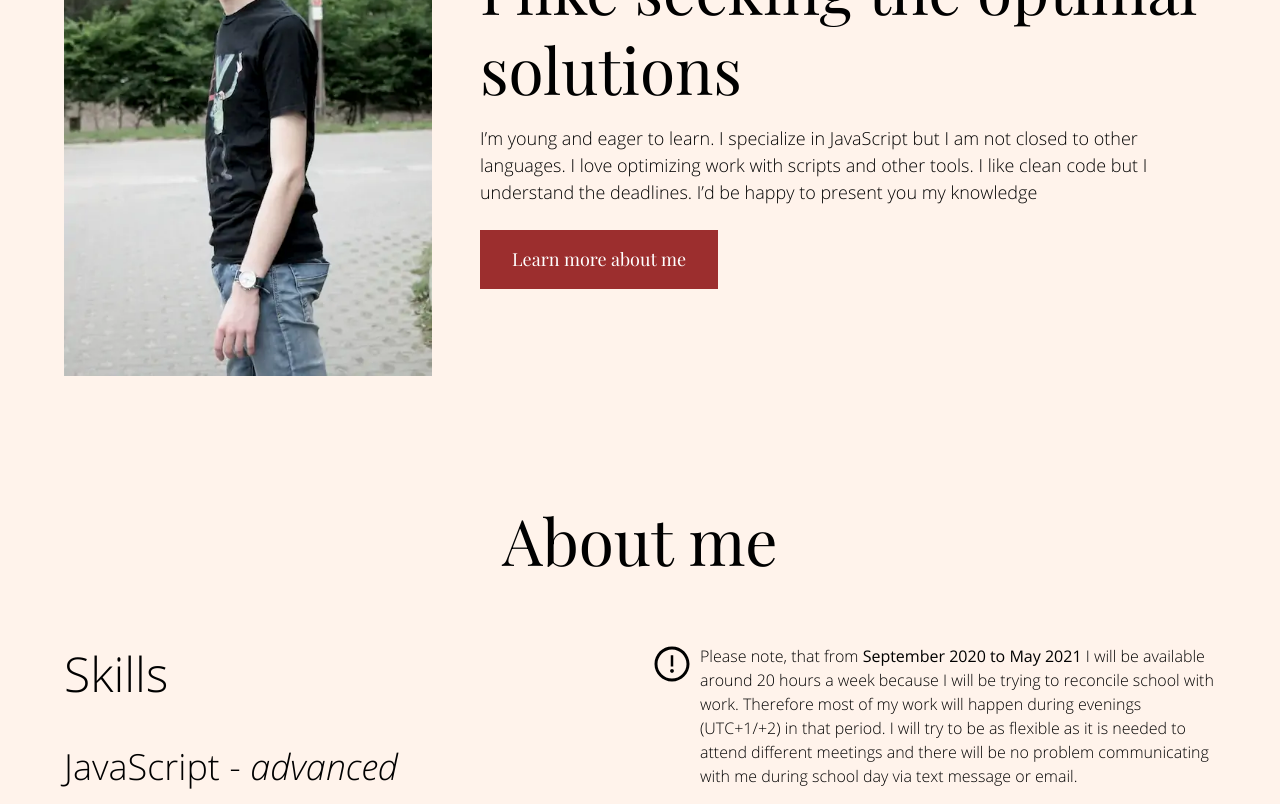
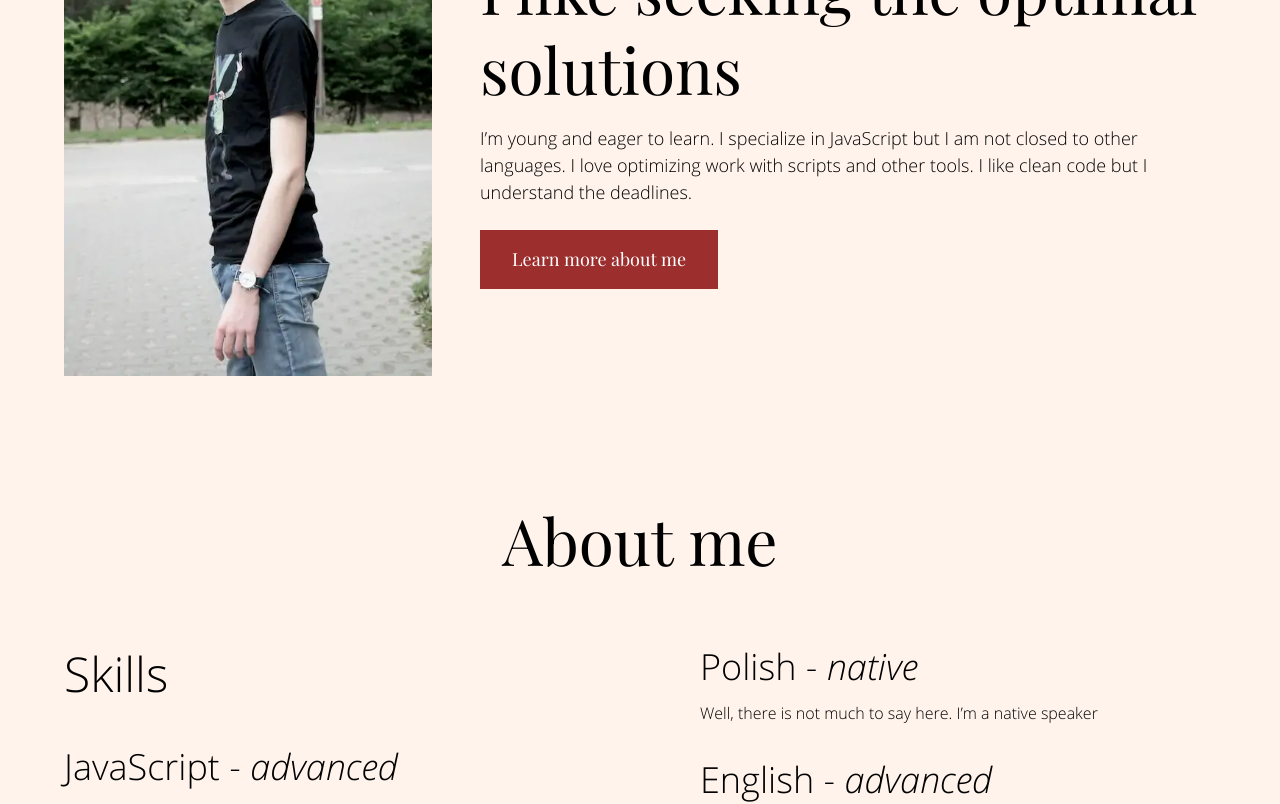
Before and after one commit to filipw01/filip-wachowiak, a Next.js app: page / in a window 1280 px wide. Shown: the part 300-1104 px from the top of the page. Built offline with nearby package versions, Linux system fonts and the light colour scheme.

Commit message:
Remove notice

```diff
--- a/components/Notice.js
+++ /dev/null
@@ -1,21 +0,0 @@
-import React from "react";
-
-export default function Notice({ className }) {
-  return (
-    <div className={`flex md:flex-row flex-col items-start mb-10 ${className}`}>
-      <img
-        src="/images/exclamation.svg"
-        alt=""
-        className="w-12 mx-auto mb-4 md:w-10 md:mr-2 md:ml-0"
-      />
-      <p>
-        Please note, that from <b>September 2020 to May 2021</b> I will be
-        available around 20 hours a week because I will be trying to reconcile
-        school with work. Therefore most of my work will happen during evenings
-        (UTC+1/+2) in that period. I will try to be as flexible as it is needed
-        to attend different meetings and there will be no problem communicating
-        with me during school day via text message or email.
-      </p>
-    </div>
-  );
-}
--- a/components/sections/AboutSection.js
+++ b/components/sections/AboutSection.js
@@ -1,13 +1,11 @@
 import React from "react";
 import Container from "../base/Container";
 import BaseHeading from "../base/BaseHeading";
-import Notice from "../Notice";
 
 const AboutSection = React.forwardRef(({ skills, languages }, ref) => (
   <Container ref={ref}>
     <BaseHeading className="mb-8 text-center md:mb-16">About me</BaseHeading>
     <div className="flex flex-col md:flex-row">
-      <Notice className="md:hidden" />
       <div className="mr-6 md:w-1/2">
         <BaseHeading level={3} className="mb-10">
           Skills
@@ -22,7 +20,6 @@ const AboutSection = React.forwardRef(({ skills, languages }, ref) => (
         ))}
       </div>
       <div className="md:w-1/2">
-        <Notice className="hidden md:flex" />
         <div className="md:ml-12">
           {languages.map((language) => (
             <div key={language.name}>
--- a/components/sections/HeroSection.js
+++ b/components/sections/HeroSection.js
@@ -133,7 +133,6 @@ export default function HeroSection({ nextSectionRef }) {
             I’m young and eager to learn. I specialize in JavaScript but I am
             not closed to other languages. I love optimizing work with scripts
             and other tools. I like clean code but I understand the deadlines.
-            I’d be happy to present you my knowledge
           </p>
           <BaseButton
             marginTop="6"
--- a/pages/index.js
+++ b/pages/index.js
@@ -91,7 +91,7 @@ export default function Home(props) {
 }
 
 export async function getStaticProps() {
-  const { skills, languages, projects, work, timeline } = await import(
+  const { skills, languages, projects, work } = await import(
     `../data/config.json`
   );
   return {
```
